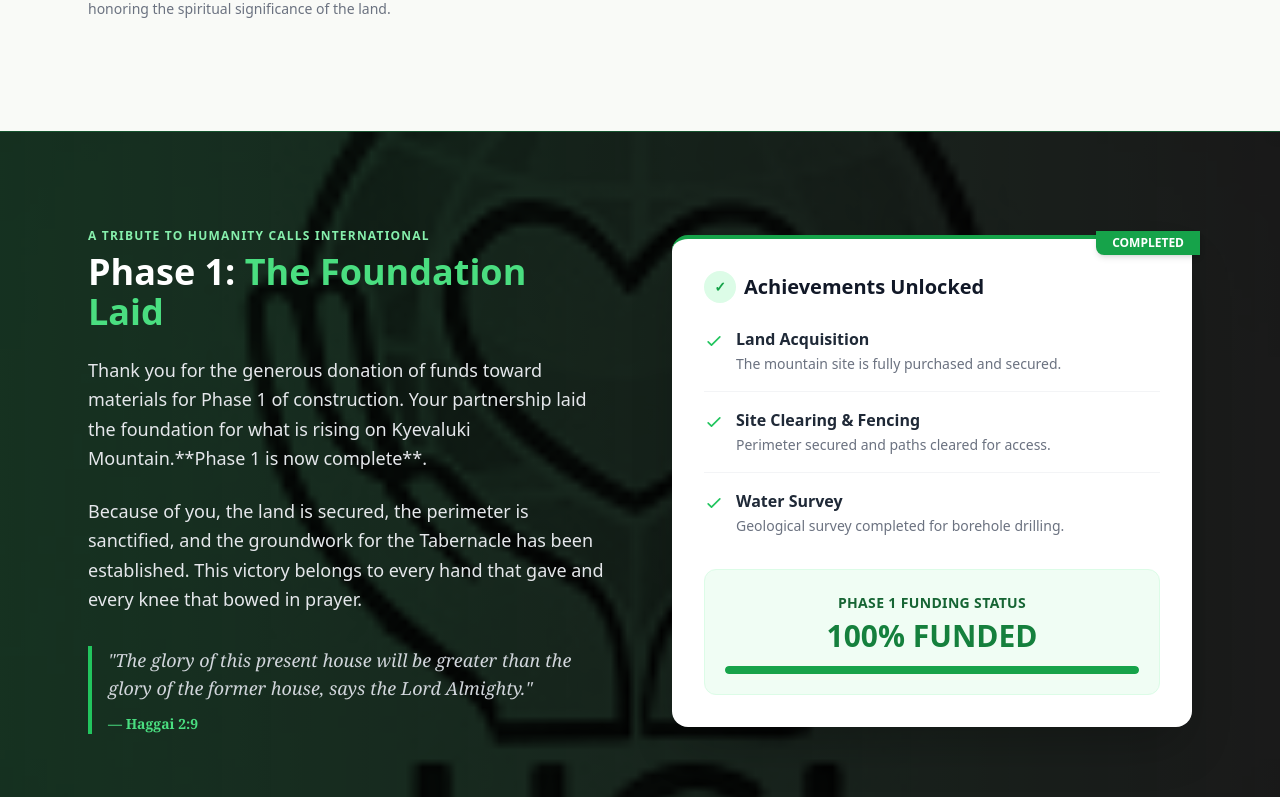
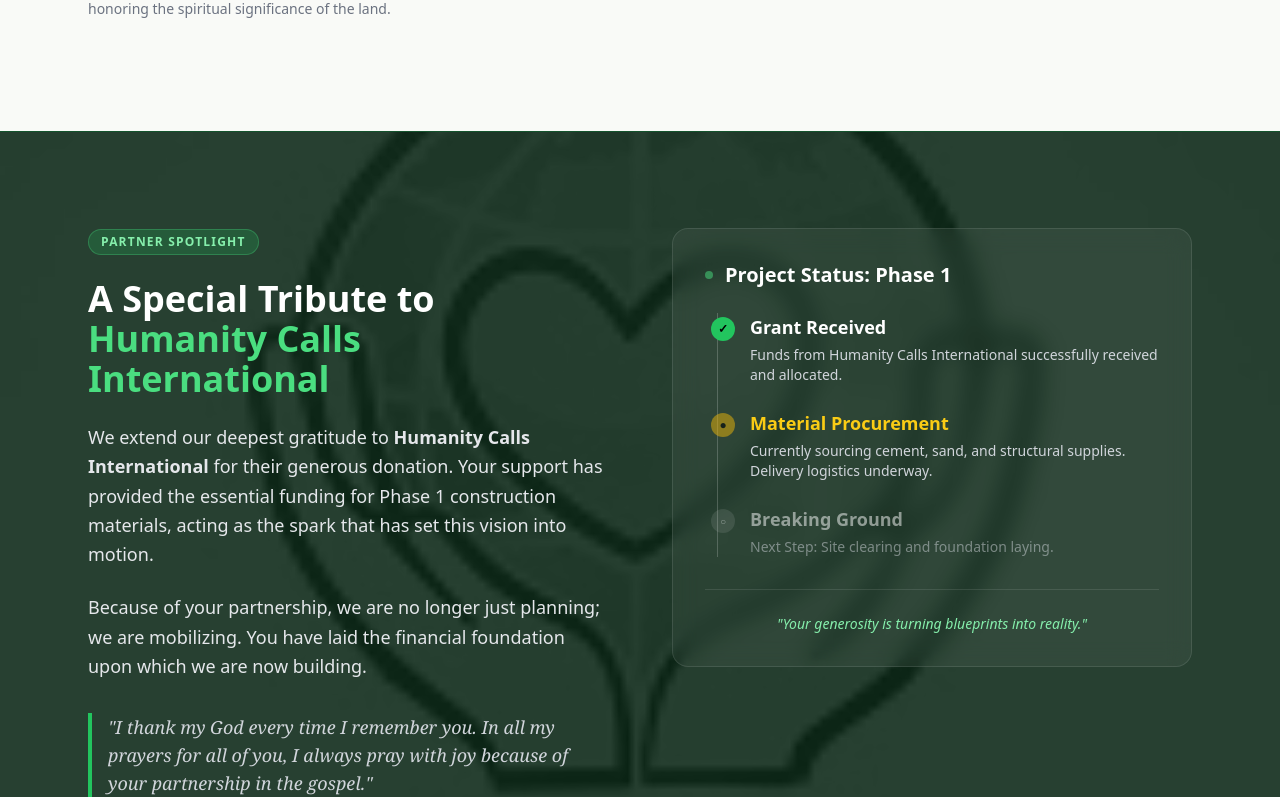
Before and after one commit to rodneyswaji-hue/prayer_mountain, a React (Vite) app: page / in a window 1280 px wide. Shown: the part 4727-5524 px from the top of the page. Built offline with nearby package versions, Linux system fonts and the light colour scheme.

Commit message:
made changes to the tribute section

```diff
--- a/src/App.tsx
+++ b/src/App.tsx
@@ -360,11 +360,11 @@
               </div>
             </div>
 
-            {/* Simple Link */}
+            {/* Simple Link
             <a href="#contact" className="inline-flex items-center text-green-700 font-semibold hover:text-green-800 transition-colors">
               Book a cultural visit
               <svg className="w-4 h-4 ml-2" fill="none" stroke="currentColor" viewBox="0 0 24 24"><path strokeLinecap="round" strokeLinejoin="round" strokeWidth={2} d="M17 8l4 4m0 0l-4 4m4-4H3" /></svg>
-            </a>
+            </a> */}
           </div>
 
           {/* SWAPPING IMAGE FRAME - Clean Style */}
@@ -538,99 +538,92 @@
           </div>
         </div>
       </section>
-{/* TRIBUTE / PHASE 1 REPORT SECTION - With Background Image */}
+   {/* TRIBUTE / PHASE 1 STATUS SECTION */}
     <section className="py-24 relative overflow-hidden text-white border-y border-green-900">
 
       {/* Background Image & Overlay */}
       <div className="absolute inset-0 z-0">
         <img
-            src="/humanity_call_international.webp" // <-- REPLACE WITH YOUR ACTUAL IMAGE
-            alt="Phase 1 Progress"
+          src="/humanity_call_international.webp"
+          alt="Humanity Calls International Partnership"
           className="w-full h-full object-cover filter grayscale contrast-125 brightness-50"
         />
-          {/* Greenish Gradient Overlay for branding */}
-          <div className="absolute inset-0 bg-gradient-to-r from-green-900/90 to-black/80 mix-blend-multiply" />
+        {/* Dark Overlay to make text readable */}
+        <div className="absolute inset-0 bg-black/60 mix-blend-multiply" />
+        <div className="absolute inset-0 bg-green-900/40" />
       </div>
 
       <div className="max-w-6xl mx-auto px-6 relative z-10">
 
-          <div className="grid md:grid-cols-2 gap-16 items-center">
+        <div className="grid md:grid-cols-2 gap-16 items-start">
 
-            {/* LEFT: The Tribute Message (White Text) */}
+          {/* LEFT: The Tribute Message */}
           <div>
-              <span className="text-green-300 font-bold tracking-widest uppercase text-xs mb-2 block">
-                A Tribute to Humanity Calls International
+            <span className="inline-block py-1 px-3 rounded-full bg-green-500/20 border border-green-400/30 text-green-300 text-xs font-bold tracking-widest uppercase mb-6">
+              Partner Spotlight
             </span>
-              <h3 className="text-3xl md:text-4xl font-bold mb-6">
-                Phase 1: <span className="text-green-400">The Foundation Laid</span>
+
+            <h3 className="text-3xl md:text-4xl font-bold mb-6 leading-tight">
+              A Special Tribute to <br/>
+              <span className="text-green-400">Humanity Calls International</span>
             </h3>
 
             <p className="text-gray-200 mb-6 leading-relaxed text-lg">
-                Thank you for the generous donation of funds toward materials for Phase 1 of construction. Your partnership laid the foundation for what is rising on Kyevaluki Mountain.**Phase 1 is now complete**.
+              We extend our deepest gratitude to <strong>Humanity Calls International</strong> for their generous donation. Your support has provided the essential funding for Phase 1 construction materials, acting as the spark that has set this vision into motion.
             </p>
 
             <p className="text-gray-200 mb-8 leading-relaxed text-lg">
-                Because of you, the land is secured, the perimeter is sanctified, and the groundwork for the Tabernacle has been established. This victory belongs to every hand that gave and every knee that bowed in prayer.
+              Because of your partnership, we are no longer just planning; we are mobilizing. You have laid the financial foundation upon which we are now building.
             </p>
 
-              {/* Scripture Quote (White/Green) */}
+            {/* Scripture Quote */}
             <blockquote className="border-l-4 border-green-500 pl-4 italic text-gray-300 font-serif text-lg">
-                "The glory of this present house will be greater than the glory of the former house, says the Lord Almighty."
-                <footer className="text-sm font-bold text-green-400 mt-3 not-italic">— Haggai 2:9</footer>
+              "I thank my God every time I remember you. In all my prayers for all of you, I always pray with joy because of your partnership in the gospel."
+              <footer className="text-sm font-bold text-green-400 mt-3 not-italic">— Philippians 1:3-5</footer>
             </blockquote>
           </div>
 
-            {/* RIGHT: The Achievements Card (White Card floating on top) */}
-            <div className="bg-white text-gray-900 p-8 rounded-2xl shadow-2xl border-t-4 border-green-600 relative">
-              {/* Optional: A small "Success" ribbon corner */}
-              <div className="absolute top-0 right-0 -mt-2 -mr-2 bg-green-600 text-white text-xs font-bold px-4 py-1 rounded-bl-lg shadow-md">
-                COMPLETED
+          {/* RIGHT: The 'Live Status' Card */}
+          <div className="bg-white/5 backdrop-blur-md border border-white/10 p-8 rounded-2xl relative">
+
+            <h4 className="text-xl font-bold mb-6 text-white flex items-center gap-3">
+              <span className="w-2 h-2 rounded-full bg-green-400 animate-pulse"></span>
+              Project Status: Phase 1
+            </h4>
+
+            {/* Timeline of Activity */}
+            <div className="space-y-6 relative border-l border-white/20 ml-3 pl-8">
+
+              {/* Item 1: Completed (Funds) */}
+              <div className="relative">
+                <span className="absolute -left-[39px] top-1 flex items-center justify-center w-6 h-6 rounded-full bg-green-500 text-black text-xs font-bold">✓</span>
+                <h5 className="text-white font-bold text-lg">Grant Received</h5>
+                <p className="text-sm text-gray-300 mt-1">Funds from Humanity Calls International successfully received and allocated.</p>
               </div>
 
-              <h4 className="text-xl font-bold mb-6 flex items-center gap-2">
-                <span className="w-8 h-8 bg-green-100 text-green-600 rounded-full flex items-center justify-center text-sm">✓</span>
-                Achievements Unlocked
-              </h4>
+              {/* Item 2: Active (Procurement) */}
+              <div className="relative">
+                <span className="absolute -left-[39px] top-1 flex items-center justify-center w-6 h-6 rounded-full bg-yellow-500 text-black text-xs font-bold animate-pulse">●</span>
+                <h5 className="text-yellow-400 font-bold text-lg">Material Procurement</h5>
+                <p className="text-sm text-gray-300 mt-1">Currently sourcing cement, sand, and structural supplies. Delivery logistics underway.</p>
+              </div>
 
-              {/* Achievement List */}
-              <ul className="space-y-4 mb-8">
+              {/* Item 3: Pending (Ground Work) */}
+              <div className="relative opacity-50">
+                <span className="absolute -left-[39px] top-1 flex items-center justify-center w-6 h-6 rounded-full bg-white/20 text-white text-[10px]">○</span>
+                <h5 className="text-white font-bold text-lg">Breaking Ground</h5>
+                <p className="text-sm text-gray-300 mt-1">Next Step: Site clearing and foundation laying.</p>
+              </div>
 
-                {/* Item 1 */}
-                <li className="flex items-start gap-3 pb-4 border-b border-gray-100">
-                  <svg className="w-5 h-5 text-green-500 mt-1 shrink-0" fill="none" stroke="currentColor" viewBox="0 0 24 24"><path strokeLinecap="round" strokeLinejoin="round" strokeWidth={2} d="M5 13l4 4L19 7" /></svg>
-                  <div>
-                    <span className="font-bold text-gray-800 block">Land Acquisition</span>
-                    <span className="text-sm text-gray-500">The mountain site is fully purchased and secured.</span>
             </div>
-                </li>
 
-                {/* Item 2 */}
-                <li className="flex items-start gap-3 pb-4 border-b border-gray-100">
-                  <svg className="w-5 h-5 text-green-500 mt-1 shrink-0" fill="none" stroke="currentColor" viewBox="0 0 24 24"><path strokeLinecap="round" strokeLinejoin="round" strokeWidth={2} d="M5 13l4 4L19 7" /></svg>
-                  <div>
-                    <span className="font-bold text-gray-800 block">Site Clearing & Fencing</span>
-                    <span className="text-sm text-gray-500">Perimeter secured and paths cleared for access.</span>
+            {/* Call to Action / Note */}
+            <div className="mt-8 pt-6 border-t border-white/10 text-center">
+              <p className="text-sm text-green-300 italic">
+                "Your generosity is turning blueprints into reality."
+              </p>
             </div>
-                </li>
 
-                {/* Item 3 */}
-                <li className="flex items-start gap-3">
-                  <svg className="w-5 h-5 text-green-500 mt-1 shrink-0" fill="none" stroke="currentColor" viewBox="0 0 24 24"><path strokeLinecap="round" strokeLinejoin="round" strokeWidth={2} d="M5 13l4 4L19 7" /></svg>
-                  <div>
-                    <span className="font-bold text-gray-800 block">Water Survey</span>
-                    <span className="text-sm text-gray-500">Geological survey completed for borehole drilling.</span>
-                  </div>
-                </li>
-              </ul>
-
-              {/* Status Badge */}
-              <div className="bg-green-50 rounded-xl p-5 text-center border border-green-100">
-                <span className="text-green-800 font-bold text-sm uppercase tracking-wide">Phase 1 Funding Status</span>
-                <div className="text-3xl font-black text-green-700 mt-1">100% FUNDED</div>
-                <div className="w-full h-2 bg-green-200 rounded-full mt-3 overflow-hidden">
-                   <div className="h-full w-full bg-green-600 rounded-full"></div>
-                </div>
-              </div>
           </div>
 
         </div>
```
Lines whose indentation alone changed are shown as unchanged.
